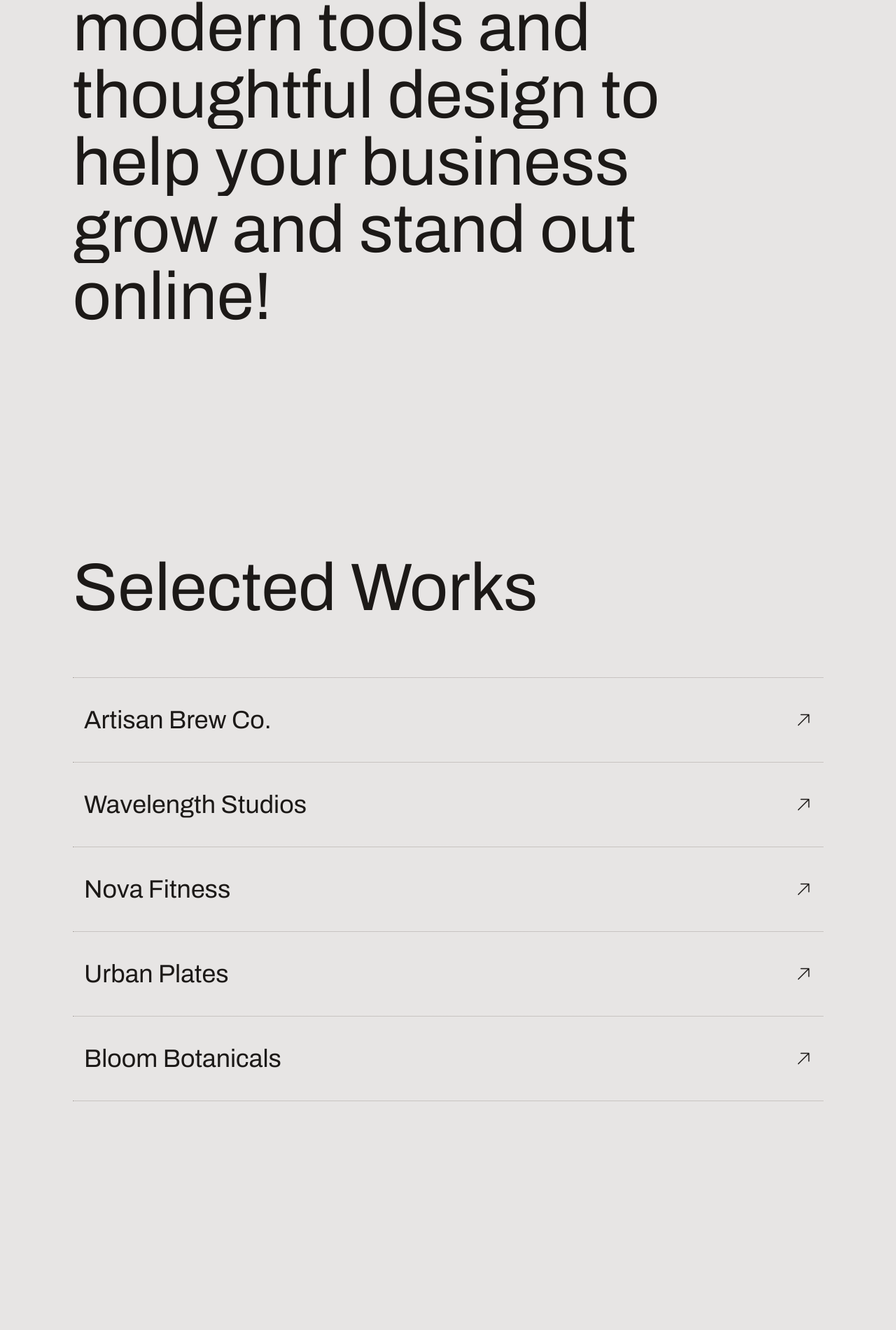
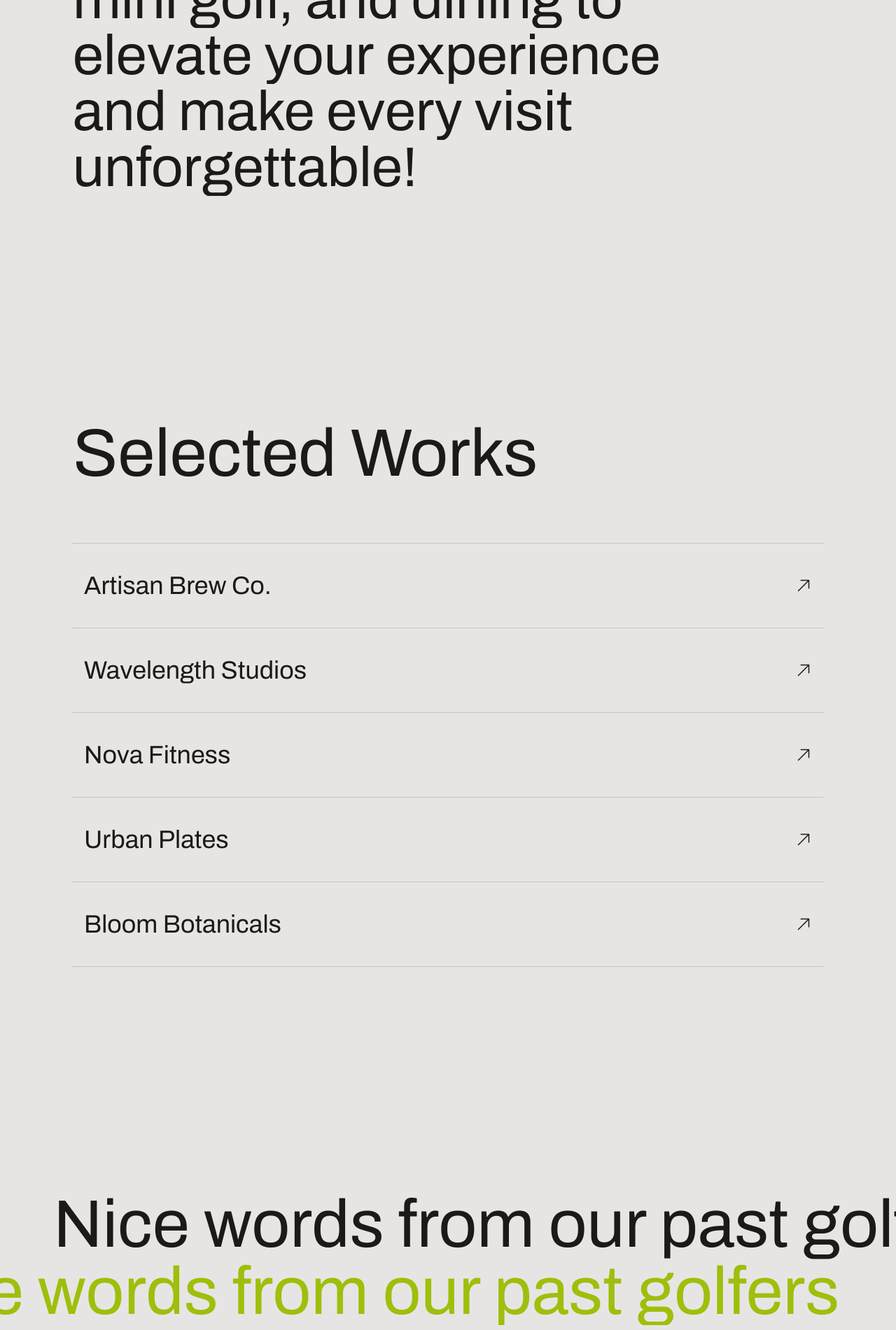
Before and after one commit to LRSORRENTI/Rustling-Oaks-Golf-Course, a Next.js app: page / in a window 1280 px wide. Shown: the part 2840-4741 px from the top of the page at 70% size. Built offline with nearby package versions, Linux system fonts and the light colour scheme.

Commit message:
mostly text content changes to intro and testimonials sections

```diff
--- a/src/sections/Intro.tsx
+++ b/src/sections/Intro.tsx
@@ -24,8 +24,8 @@ const Intro: FC = () => {
   return (
   <section className="section mt-12 md:mt-16 lg:mt-20 " id="intro" ref={sectionRef}>
     <div className="container">
-      <h2 className="text-4xl md:text-7xl lg:text-8xl lg:w-[80%]" ref={scope}>
-        Building beautiful websites with modern tools and thoughtful design to help your business grow and stand out online!
+      <h2 className="text-4xl md:text-7xl lg:text-[5rem] lg:w-[80%]" ref={scope}>
+      Offering 36 holes of golf, a driving range, mini golf, and dining to elevate your experience and make every visit unforgettable!
       </h2>
     </div>
   </section>
--- a/src/sections/Testimonials.tsx
+++ b/src/sections/Testimonials.tsx
@@ -90,13 +90,13 @@ const Testimonials: FC = () => {
         ref={titleRef}
       >
         <motion.span className="whitespace-nowrap" style={{ x: transformTop }}>
-          Nice words from my past clients
+        Nice words from our past golfers
         </motion.span>
         <motion.span
-          className="whitespace-nowrap self-end text-red-orange-500"
+          className="whitespace-nowrap self-end text-golf-green"
           style={{ x: transformBottom }}
         >
-          Nice words from my past clients
+          Nice words from our past golfers
         </motion.span>
       </h2>
 
@@ -131,7 +131,7 @@ const Testimonials: FC = () => {
         <div className="flex gap-4 mt-6 lg:mt-10">
           <button
             className="border border-stone-400 size-11 inline-flex items-center justify-center rounded-full
-                       hover:bg-red-orange-500 hover:text-white hover:border-red-orange-500
+                       hover:bg-golf-green hover:text-white hover:border-golf-green
                        transition-all duration-500"
             onClick={handleClickPrev}
           >
@@ -153,7 +153,7 @@ const Testimonials: FC = () => {
 
           <button
             className="border border-stone-400 size-11 inline-flex items-center justify-center rounded-full
-                       hover:bg-red-orange-500 hover:text-white hover:border-red-orange-500
+                       hover:bg-golf-green hover:text-white hover:border-golf-green
                        transition-all duration-500"
             onClick={handleClickNext}
           >
```
